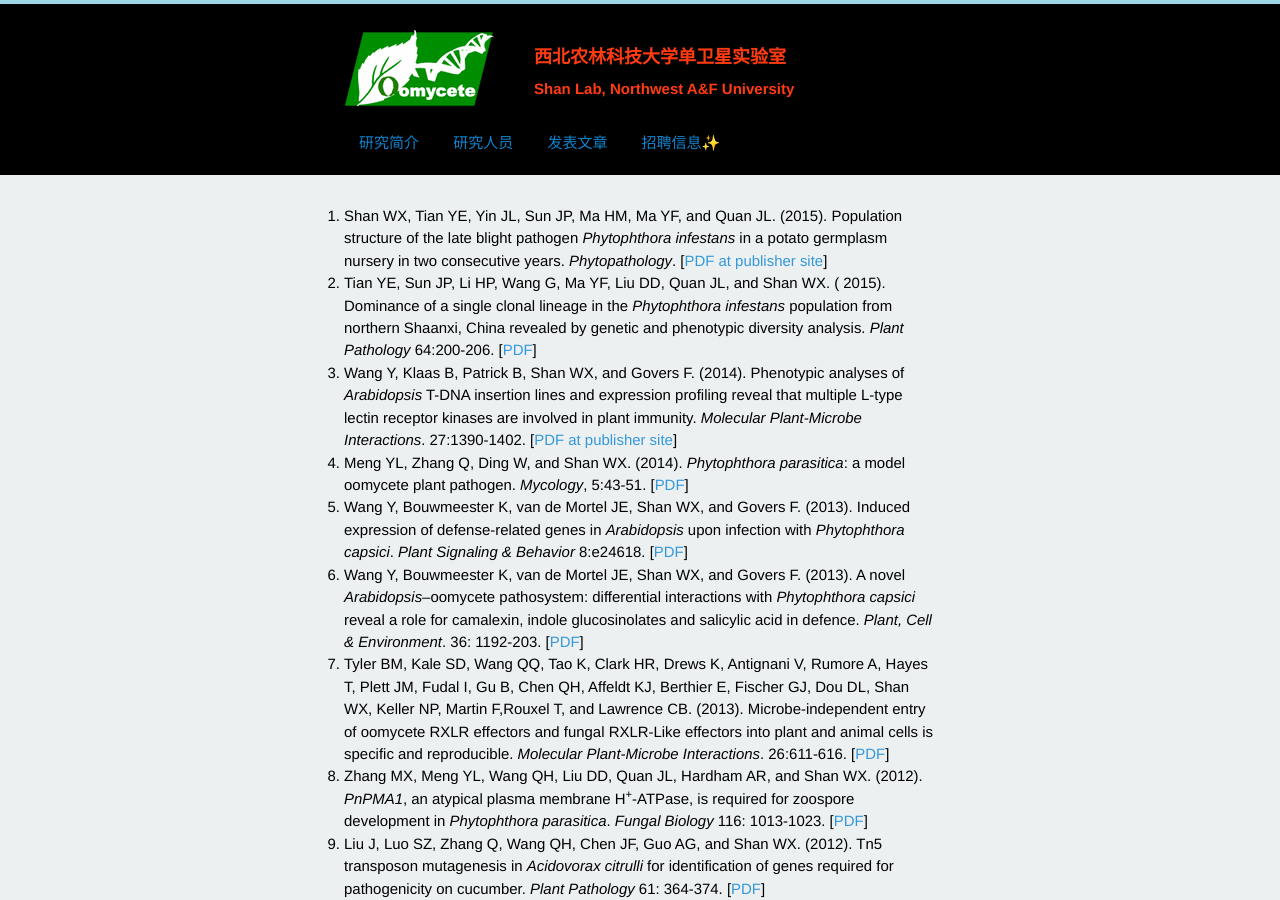
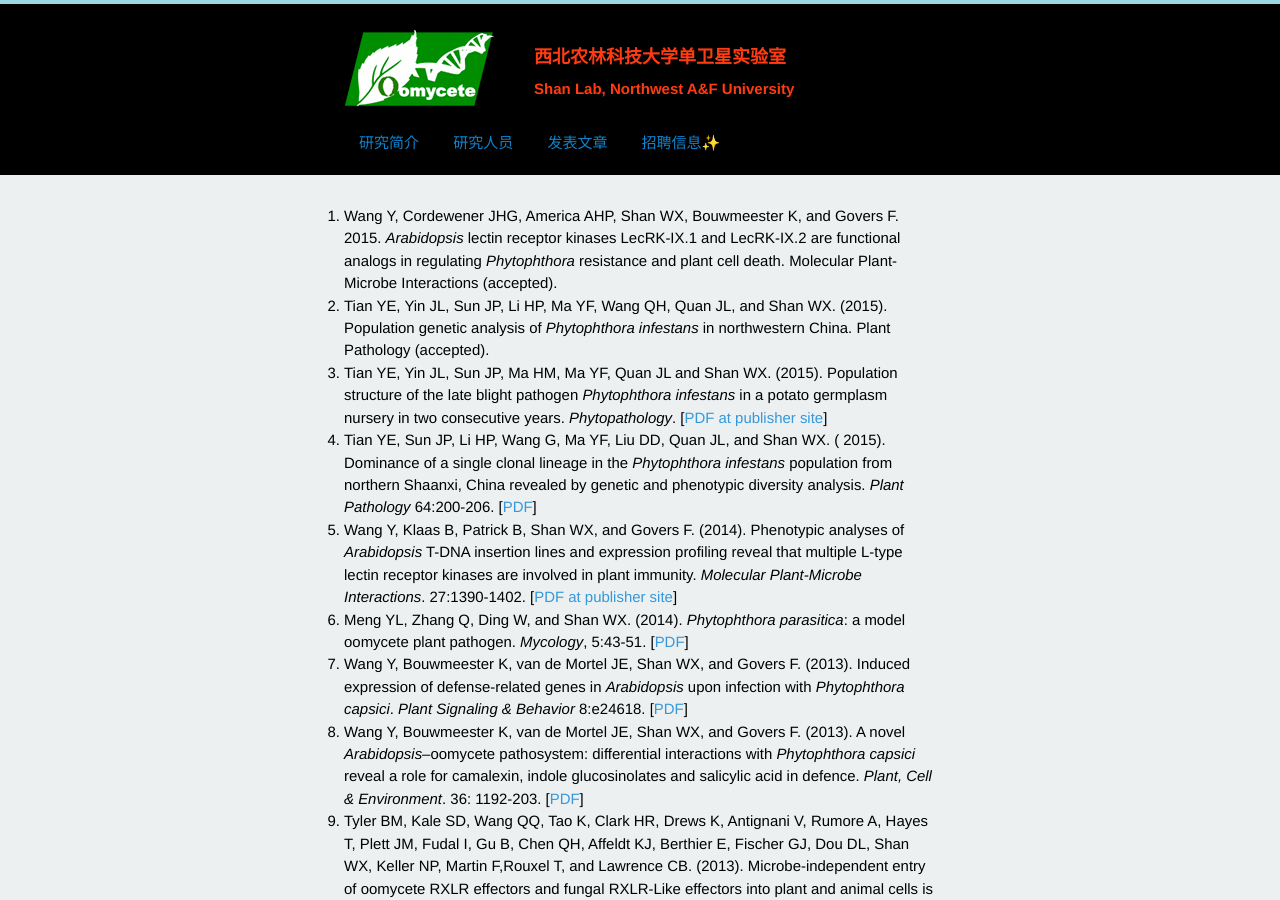
Before and after one commit to shanclub2/shanlab, a Jekyll site: the page built from publication.html, in a window 1280 px wide and 900 px high. Built offline with Jekyll 4.4.1, drawn with Linux system fonts in a browser that asks for light colours; Markdown is read by kramdown in place of the engine named in the settings; a script that is not in the unit is left out; some of the changed text lies outside the part shown.

Commit message:
update publication list

```diff
--- a/publication.html
+++ b/publication.html
@@ -11,7 +11,15 @@ title: 单卫星实验室
 <ol>
 
 <li>
-Shan WX, Tian YE, Yin JL, Sun JP, Ma HM, Ma YF, and Quan JL. (2015). Population structure of the late blight pathogen <i>Phytophthora infestans</i> in a potato germplasm nursery in two consecutive years. <i>Phytopathology</i>. [<a href="http://apsjournals.apsnet.org/doi/pdf/10.1094/PHYTO-03-14-0073-R">PDF at publisher site</a>]
+Wang Y, Cordewener JHG, America AHP, Shan WX, Bouwmeester K, and Govers F. 2015. <i>Arabidopsis</i> lectin receptor kinases LecRK-IX.1 and LecRK-IX.2 are functional analogs in regulating <i>Phytophthora</i> resistance and plant cell death. Molecular Plant-Microbe Interactions (accepted).
+</li>
+
+<li>
+Tian YE, Yin JL, Sun JP, Li HP, Ma YF, Wang QH, Quan JL, and Shan WX. (2015). Population genetic analysis of <i>Phytophthora infestans</i> in northwestern China. Plant Pathology (accepted).
+</li>
+
+<li>
+Tian YE, Yin JL, Sun JP, Ma HM, Ma YF, Quan JL and Shan WX. (2015). Population structure of the late blight pathogen <i>Phytophthora infestans</i> in a potato germplasm nursery in two consecutive years. <i>Phytopathology</i>. [<a href="http://apsjournals.apsnet.org/doi/pdf/10.1094/PHYTO-03-14-0073-R">PDF at publisher site</a>]
 </li>
 
 <li>
@@ -97,18 +105,21 @@ Shan WX, and Hardham AR. (2004). Construction of a bacterial artificial chromoso
 </li>
 <li>
 Shan WX, Cao M, Dan LU, and Tyler BM. (2004). The <i>Avr1b</i> locus of <i>Phytophthora sojae</i> encodes an elicitor and a regulator required for avirulence on soybean plants carrying resistance gene <i>Rps1b</i>. <i>Molecular Plant-Microbe Interactions</i> 17:394-403. [<a href="/pdf/wxshan2004a.pdf">PDF</a>]
+</li>
 
+<li>
+Chamnanpunt J, Shan WX, and Tyler BM. (2001). High frequency mitotic gene conversion in genetic hybrids of the oomycete <i>Phytophthora sojae</i>. <i>Proceedings of the National Academy of Sciences of the United States of America</i> 98: 14530-14535. [<a href="/pdf/jchamnanpunt2001.pdf">PDF</a>]
+</li>
+
+<li>
+刘秋萍，曹华，姚茂金，马英，邓斌生，单卫星. (2010). 拟南芥与大豆疫霉菌的非寄主互作及一个感病突变体的遗传分析. <i>植物学报</i> 45(5)：548-555. [<a href="/pdf/qpliu2010.pdf">PDF</a>]
 </li>
 <li>
-Chamnanpunt J, Shan WX, and Tyler BM. (2001). High frequency mitotic gene conversion in genetic hybrids of the oomycete <i>Phytophthora sojae</i>. <i>Proceedings of the National Academy of Sciences of the United States of America</i> 98: 14530-14535. [<a href="/pdf/jchamnanpunt2001.pdf">PDF</a>]
-
+殷丽华，王秦虎，宁峰，朱晓莹，左豫虎，单卫星. (2010). 大豆疫霉菌一个DNA指纹分析重复序列探针的鉴定.<i>微生物学报</i> 50(4)：524-529. [<a href="/pdf/lhyin2010.pdf">PDF</a>]
 </li>
 <li>
-Shan WX, Chen SY, Kang ZS, Wu LR, and Li ZQ. (1998). Genetic diversity in <i>Puccinia striiformis</i> Westend. f.sp. <i>tritici</i> revealed by pathogen genome-specific repetitive sequence. <i>Canadian Journal of Botany</i> 76: 587-595. [<a href="/pdf/wxshan1998.pdf">PDF</a>]
-
+哈霞,胡中慧,王蕾,权军利,单卫星. (2010)．大豆疫霉菌的EMS化学诱变. <i>菌物学报</i> 29(2)：222-227. [<a href="/pdf/xha2010.pdf">PDF</a>]
 </li>
-<li>
-Shan WX, Chen SY, Hui DW, Wu LR, and Li ZQ. (1996). DNA fingerprinting of a reference strains of <i>Puccinia striiformis</i> f. sp. <i>tritici</i> in China. <i>Chinese Science Bulletin</i> 41:2078-2082. [<a href="/pdf/wxshan1996.pdf">PDF</a>]
 
 </ol>
 
```
Also changed, not shown: 3 other files.
